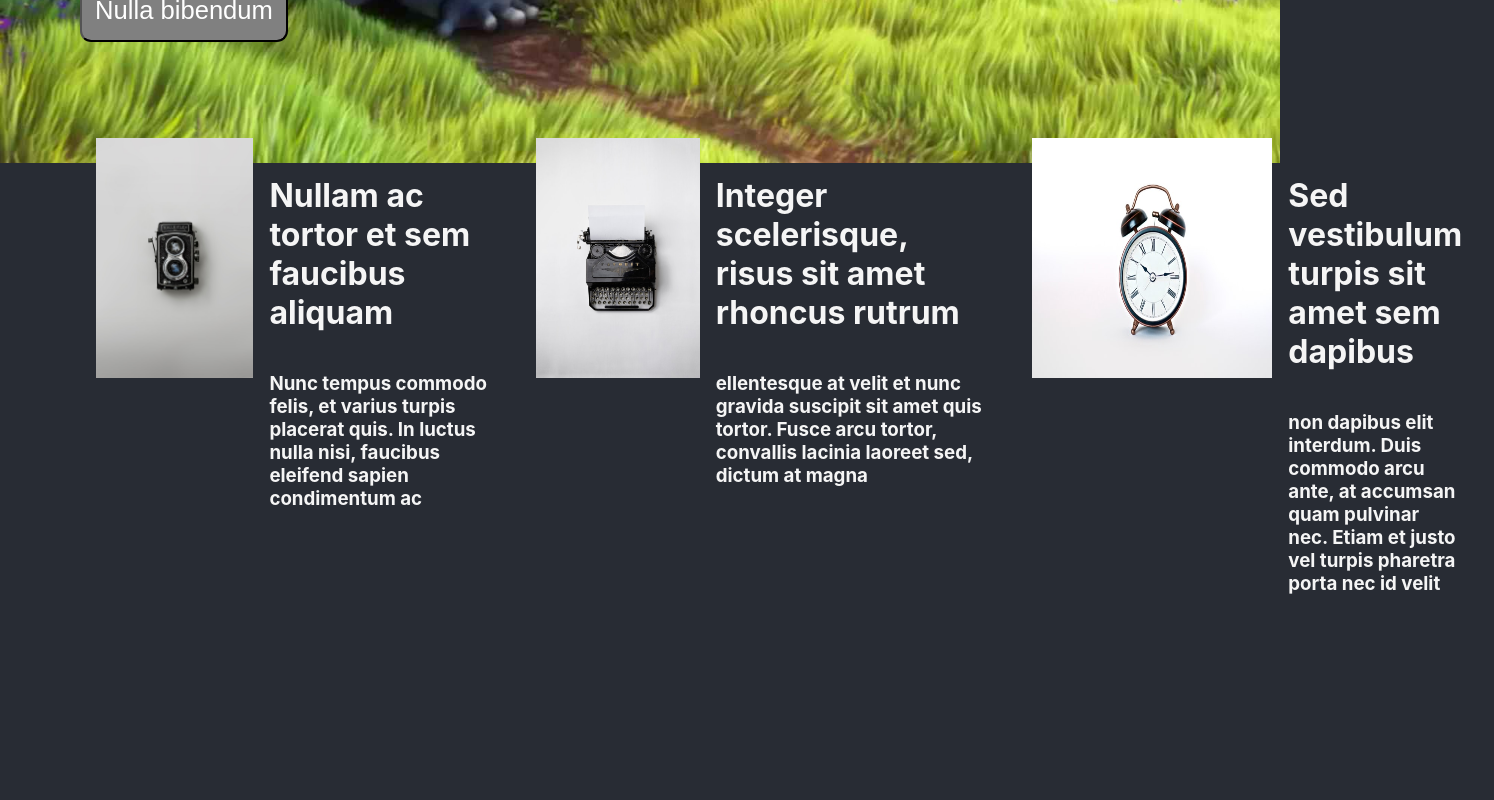
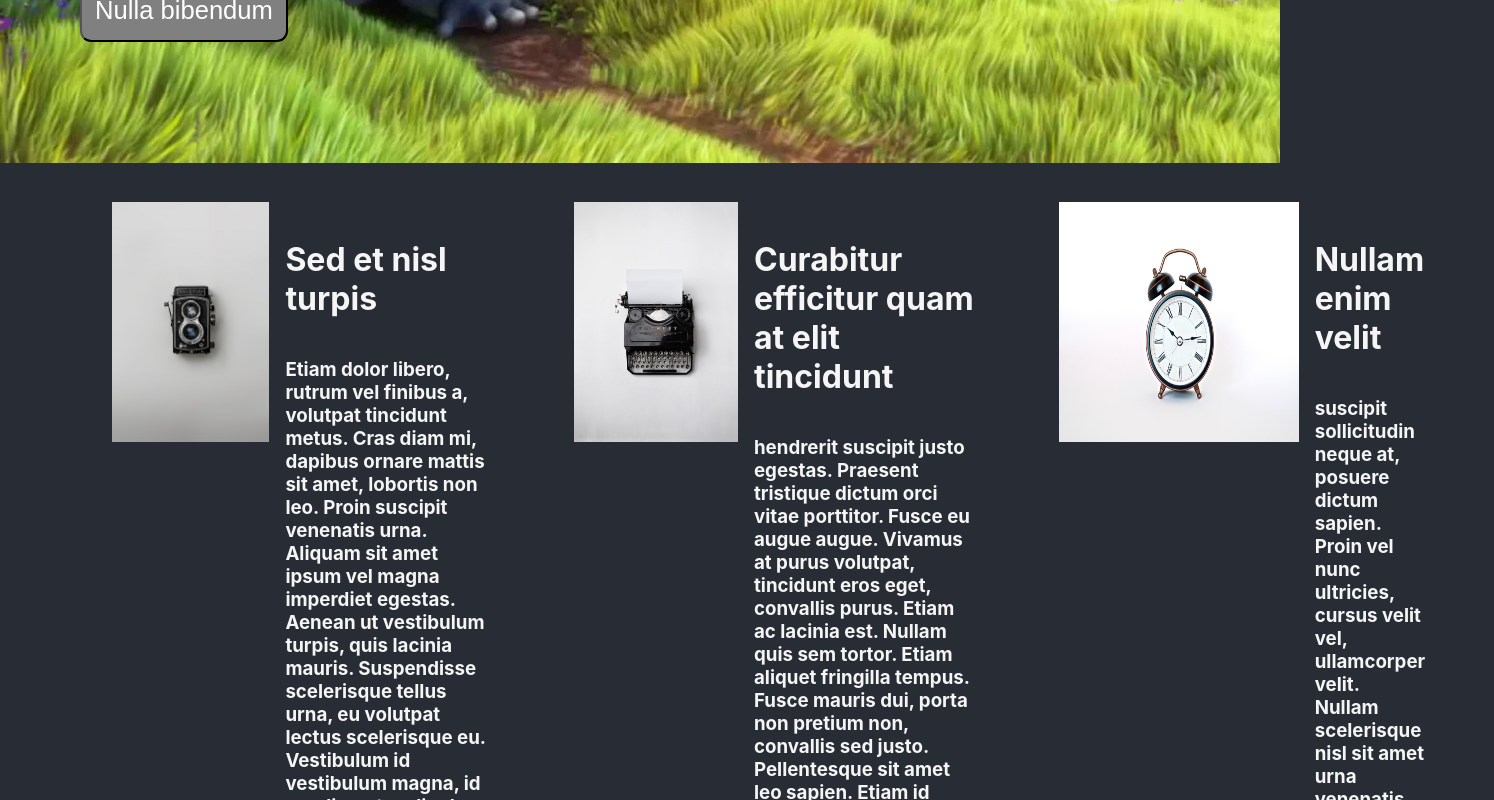
Before and after one commit to gbeto21/nullabibendum, a React (Create React App) app: page / in a window 1280 px wide. Shown: the part 540-1340 px from the top of the page, 1494 px wide, since content can reach past the window. Before the commit the page ends 1233 px from the top, so only its background shows below. Built offline with nearby package versions, Linux system fonts and the light colour scheme.

Commit message:
The links were added and the usage of the data.json file was created.

```diff
--- a/src/components/carousel/index.js
+++ b/src/components/carousel/index.js
@@ -4,37 +4,14 @@ import Image1 from "../../assets/images/thumbnail (1).jpg";
 import Image2 from "../../assets/images/thumbnail (2).jpg";
 import Image3 from "../../assets/images/thumbnail (3).jpg";
 import "./styles.css";
-
-const title1 = "Nullam ac tortor et sem faucibus aliquam";
-const description1 =
-  "Nunc tempus commodo felis, et varius turpis placerat quis. In luctus nulla nisi, faucibus eleifend sapien condimentum ac";
-
-const title2 = "Integer scelerisque, risus sit amet rhoncus rutrum";
-const description2 =
-  "ellentesque at velit et nunc gravida suscipit sit amet quis tortor. Fusce arcu tortor, convallis lacinia laoreet sed, dictum at magna";
-
-const title3 = "Sed vestibulum turpis sit amet sem dapibus";
-const description3 =
-  "non dapibus elit interdum. Duis commodo arcu ante, at accumsan quam pulvinar nec. Etiam et justo vel turpis pharetra porta nec id velit";
+import movies from "../../data/data.json";
 
 const CarouselComponent = () => {
   return (
     <div className="carouselContainer">
-      <CarouselItem
-        title={title1}
-        description={description1}
-        imageSource={Image1}
-      />
-      <CarouselItem
-        title={title2}
-        description={description2}
-        imageSource={Image2}
-      />
-      <CarouselItem
-        title={title3}
-        description={description3}
-        imageSource={Image3}
-      />
+      <CarouselItem movie={movies[0]} imageSource={Image1} />
+      <CarouselItem movie={movies[1]} imageSource={Image2} />
+      <CarouselItem movie={movies[2]} imageSource={Image3} />
     </div>
   );
 };
--- a/src/components/carouselItem/index.js
+++ b/src/components/carouselItem/index.js
@@ -1,14 +1,17 @@
 import React from "react";
 import "./styles.css";
+import { Link } from "react-router-dom";
 
-const CarouselItem = ({ imageSource, title, description }) => {
+const CarouselItem = ({ movie, imageSource }) => {
   return (
     <div className="itemContainer">
-      <img alt="" src={imageSource} className="imageItem" />
-      <div className="detailContainer">
-        <h1>{title}</h1>
-        <h3>{description}</h3>
-      </div>
+      <Link to={`/${movie.id}`} className="itemContainer">
+        <img alt="" src={imageSource} className="imageItem" />
+        <div className="detailContainer">
+          <h1>{movie.title}</h1>
+          <h3>{movie.content}</h3>
+        </div>
+      </Link>
     </div>
   );
 };
--- a/src/components/carouselItem/styles.css
+++ b/src/components/carouselItem/styles.css
@@ -3,6 +3,8 @@
   justify-content: space-around;
   margin: 3rem 0rem;
   padding: 1rem;
+  color: inherit;
+  text-decoration: none;
 }
 
 .imageItem {
--- a/src/components/mainButton/index.js
+++ b/src/components/mainButton/index.js
@@ -1,8 +1,15 @@
 import React from "react";
 import "./styles.css";
+import { Link } from "react-router-dom";
 
 const MainButton = ({ content }) => {
-  return <button className="mainButton">{content}</button>;
+  return (
+    <button className="mainButton">
+      <Link className="linkStyle" to="/nullabibeundum">
+        {content}
+      </Link>
+    </button>
+  );
 };
 
 export default MainButton;
--- a/src/components/mainButton/styles.css
+++ b/src/components/mainButton/styles.css
@@ -7,3 +7,8 @@
   font-size: 1.6rem;
   border-radius: 0.7rem;
 }
+
+.linkStyle {
+  color: inherit;
+  text-decoration: none;
+}
```
